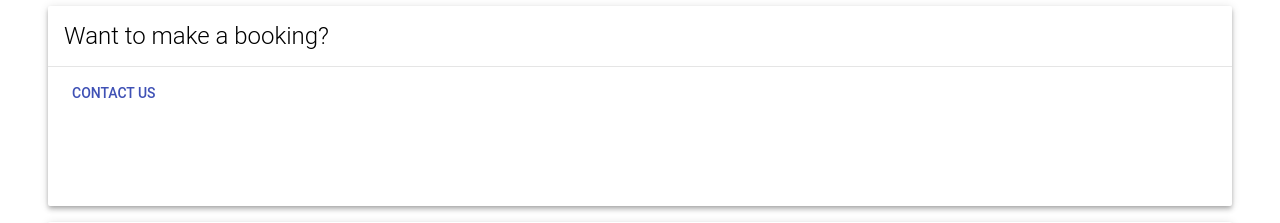
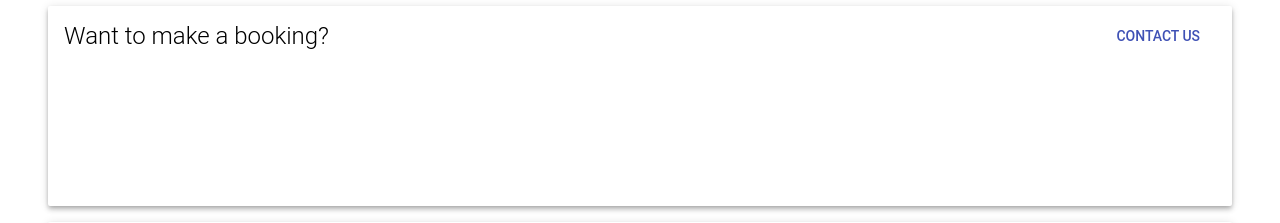
Before and after one commit to HedgehogProductions/trefechanwen, a Django app: page /availability in a window 1280 px wide. Shown: the part 255-478 px from the top of the page. Run offline with Django 3.2, Linux system fonts and the light colour scheme; data that the repository does not hold is empty; parts of the project's set-up code (start-up, migrations or seed data) failed here and were passed over.

Commit message:
Experimenting with contact us link on availability page

```diff
--- a/trefechanwen/templates/availability.html
+++ b/trefechanwen/templates/availability.html
@@ -11,10 +11,7 @@
     <div class="mdl-cell mdl-cell--12-col mdl-card mdl-shadow--4dp">
         <div class="mdl-card__title">
             <h2 class="mdl-card__title-text">Want to make a booking?</h2>
-        </div>
-        <div class="mdl-card__actions mdl-card--border">
-            <a class="mdl-button mdl-button--colored mdl-js-button mdl-js-ripple-effect"
-               href="{% url 'contact' %}">
+            <a class="mdl-button mdl-button--colored mdl-js-button mdl-js-ripple-effect availability-calendar-key" href="{% url 'contact' %}">
                 Contact Us
             </a>
         </div>
```
